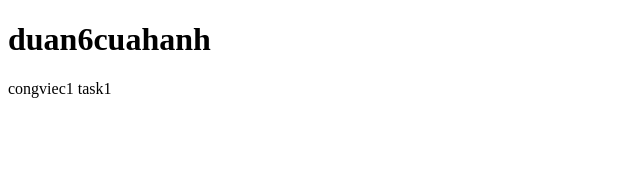
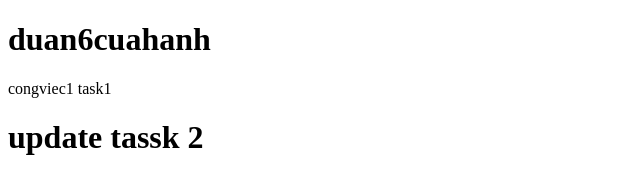
Before and after one commit to nguyenhanhkt56/Duan6branch, a plain HTML site: page index.html in a window 1280 px wide. Shown: the whole page, without its empty margins (0-640 px from the left). Drawn offline with Linux system fonts and the light colour scheme.

Commit message:
sual lan2 task1

```diff
--- a/index.html
+++ b/index.html
@@ -8,5 +8,6 @@
   <body>
     <h1>duan6cuahanh</h1>
     <p>congviec1 task1</p>
+    <h1>update tassk 2</h1>
   </body>
 </html>
```
